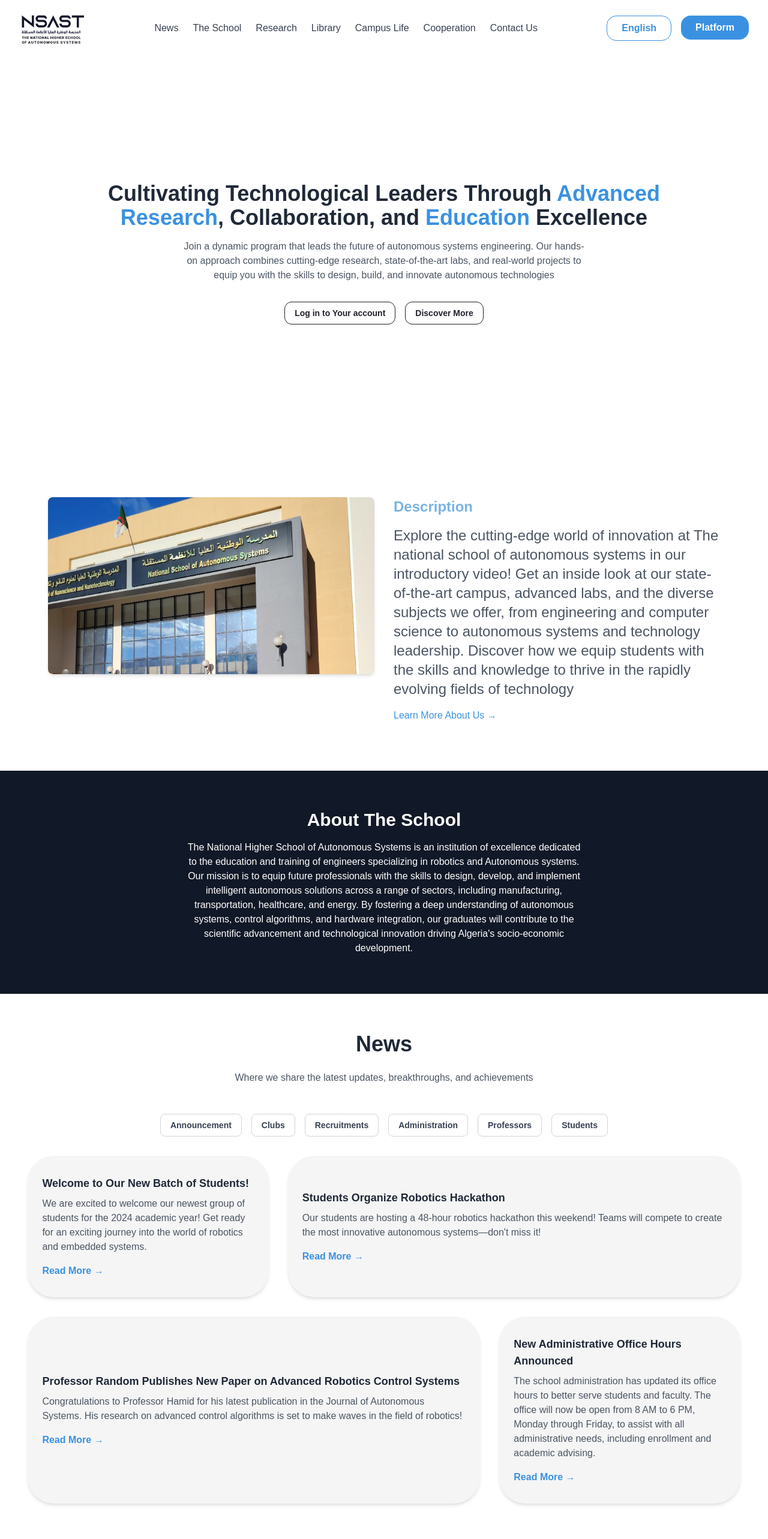
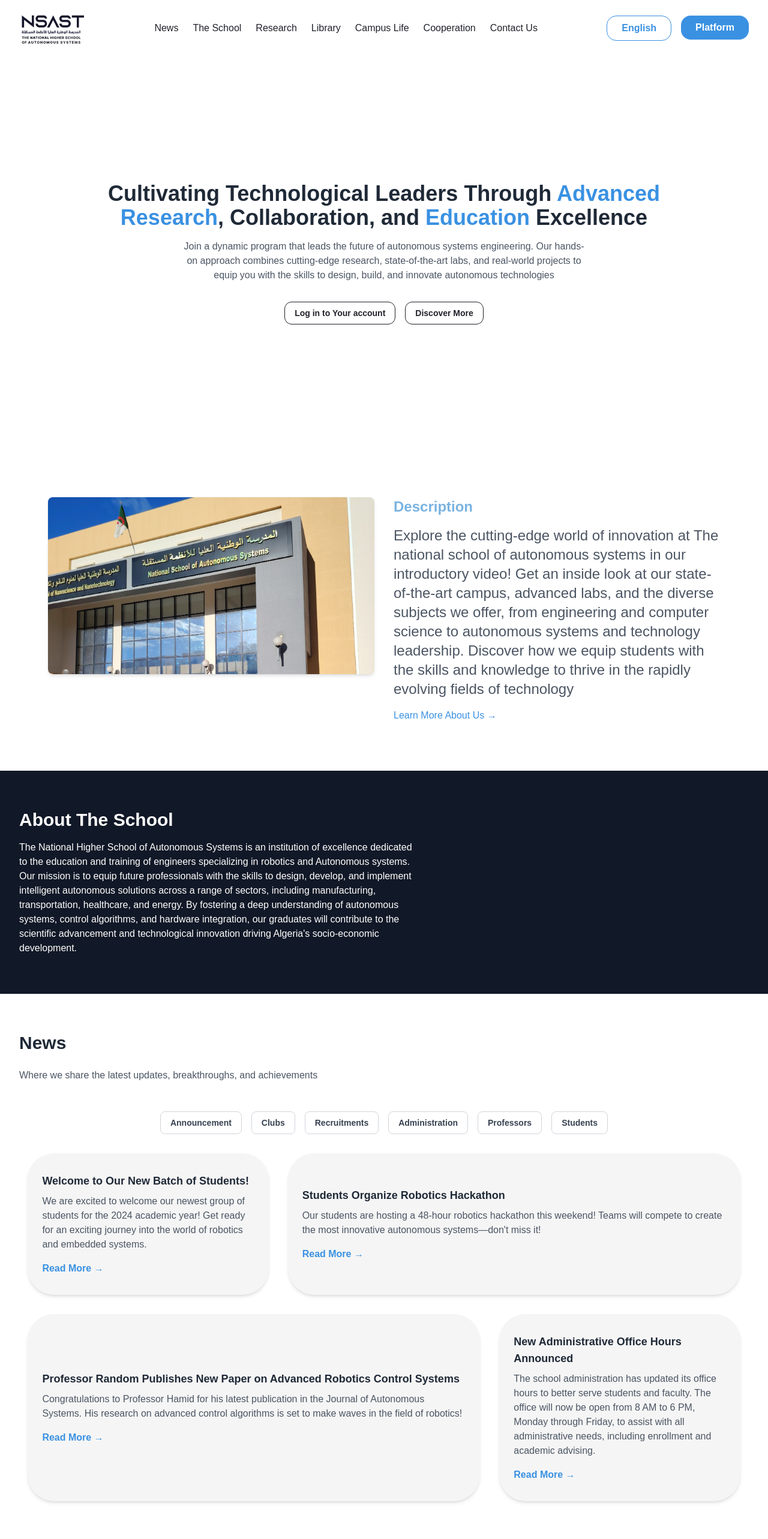
Before and after one commit to saap1tech/nsast_web, a Next.js app: page / in a window 1280 px wide. Shown: the top 2566 px of the page at 60% size. Built offline with nearby package versions, Linux system fonts and the light colour scheme.

Commit message:
Revert "added some animations to the buttons"
This reverts commit 7304db79192ca830a6ee6bed690e99954bab5841.

```diff
--- a/app/components/Header.jsx
+++ b/app/components/Header.jsx
@@ -10,45 +10,21 @@ export default function Header() {
           <Image src="/nsast-logo.png" alt="NSAST" height={85} width={110} />
         </Link>
         <nav className="hidden md:flex space-x-6 text-[#20212A]">
-        <Link href="/" className="group relative">
-        <span className="text-gray-700 hover:text-blue-600">News</span>
-        <span className="absolute left-0 bottom-0 h-0.5 w-0 bg-blue-600 transition-all duration-300 group-hover:w-full"></span>
-      </Link>
-      <Link href="/" className="group relative">
-        <span className="text-gray-700 hover:text-blue-600">The School</span>
-        <span className="absolute left-0 bottom-0 h-0.5 w-0 bg-blue-600 transition-all duration-300 group-hover:w-full"></span>
-      </Link>
-      <Link href="/" className="group relative">
-        <span className="text-gray-700 hover:text-blue-600">Research</span>
-        <span className="absolute left-0 bottom-0 h-0.5 w-0 bg-blue-600 transition-all duration-300 group-hover:w-full"></span>
-      </Link>
-      <Link href="/" className="group relative">
-        <span className="text-gray-700 hover:text-blue-600">Library</span>
-        <span className="absolute left-0 bottom-0 h-0.5 w-0 bg-blue-600 transition-all duration-300 group-hover:w-full"></span>
-      </Link>
-      <Link href="/" className="group relative">
-        <span className="text-gray-700 hover:text-blue-600">Campus Life</span>
-        <span className="absolute left-0 bottom-0 h-0.5 w-0 bg-blue-600 transition-all duration-300 group-hover:w-full"></span>
-      </Link>
-      <Link href="/" className="group relative">
-        <span className="text-gray-700 hover:text-blue-600">Cooperation</span>
-        <span className="absolute left-0 bottom-0 h-0.5 w-0 bg-blue-600 transition-all duration-300 group-hover:w-full"></span>
-      </Link>
-      <Link href="/" className="group relative">
-        <span className="text-gray-700 hover:text-blue-600">Contact Us</span>
-        <span className="absolute left-0 bottom-0 h-0.5 w-0 bg-blue-600 transition-all duration-300 group-hover:w-full"></span>
-      </Link>
+          <Link href="/">News</Link>
+          <Link href="/">The School</Link>
+          <Link href="/">Research</Link>
+          <Link href="/">Library</Link>
+          <Link href="/">Campus Life</Link>
+          <Link href="/">Cooperation</Link>
+          <Link href="/">Contact Us</Link>
         </nav>
         <div className="flex space-x-4">
-        <button className="hidden md:inline border-[#3A91E2] border-[1.5px] text-[#3A91E2] font-semibold px-6 py-2 rounded-2xl transition-shadow duration-300 hover:shadow-[0_0_15px_#3A91E2]">
-          English
-        </button>
-        <Link href="auth">
-        <button className="hidden md:inline bg-[#3A91E2] text-white font-semibold px-6 py-2 rounded-2xl transition-shadow duration-300 hover:shadow-[0_0_15px_#3A91E2]">
-           Platform
-        </button>
-        </Link>
-
+        <button className="hidden md:inline border-[#3A91E2] border-[1.5px] text-[#3A91E2] font-semibold px-6 py-2 rounded-2xl">English</button>
+          <Link href="auth">
+            <button className="hidden md:inline bg-[#3A91E2] text-white font-semibold px-6 py-2 rounded-2xl">
+              Platform
+            </button>
+          </Link>
 
         </div>
       </div>
--- a/app/page.js
+++ b/app/page.js
@@ -59,8 +59,8 @@ export default function Home() {
         </section>
 
         <section className="bg-gray-900 text-white py-16 px-8">
-          <h2 className="text-3xl text-center font-bold">About The School</h2>
-          <p className="mt-4 text-center max-w-2xl mx-auto">
+          <h2 className="text-3xl font-bold">About The School</h2>
+          <p className="mt-4 max-w-2xl">
             The National Higher School of Autonomous Systems is an institution
             of excellence dedicated to the education and training of engineers
             specializing in robotics and Autonomous systems. Our mission is to
@@ -72,12 +72,11 @@ export default function Home() {
             contribute to the scientific advancement and technological
             innovation driving Algeria's socio-economic development.
           </p>
-
         </section>
 
         <section className="px-8 py-16">
-  <h2 className="text-4xl font-bold text-gray-800 text-center mb-6">News</h2>
-  <p className="text-gray-600 text-center mb-12">
+          <h2 className="text-3xl font-bold text-gray-800 mb-6">News</h2>
+          <p className="text-gray-600 mb-12">
             Where we share the latest updates, breakthroughs, and achievements
           </p>
 
@@ -92,7 +91,7 @@ export default function Home() {
             ].map((category) => (
               <button
                 key={category}
-        className="px-4 py-2 text-sm font-semibold text-gray-700 border border-gray-300 rounded-lg hover:bg-gray-100 hover:shadow-[0_0_10px_#3A91E2] transition-shadow duration-300"
+                className="px-4 py-2 text-sm font-semibold text-gray-700 border border-gray-300 rounded-lg hover:bg-gray-100"
               >
                 {category}
               </button>
@@ -100,55 +99,79 @@ export default function Home() {
           </div>
 
           <div className="flex flex-wrap justify-center gap-8">
-    {[
-      {
-        title: "Welcome to Our New Batch of Students!",
-        content:
-          "We are excited to welcome our newest group of students for the 2024 academic year! Get ready for an exciting journey into the world of robotics and embedded systems.",
-        linkText: "Read More →",
-        width: "w-[33%]",
-      },
-      {
-        title: "Students Organize Robotics Hackathon",
-        content:
-          "Our students are hosting a 48-hour robotics hackathon this weekend! Teams will compete to create the most innovative autonomous systems—don't miss it!",
-        linkText: "Read More →",
-        width: "w-[62%]",
-      },
-      {
-        title:
-          "Professor Random Publishes New Paper on Advanced Robotics Control Systems",
-        content:
-          "Congratulations to Professor Hamid for his latest publication in the Journal of Autonomous Systems. His research on advanced control algorithms is set to make waves in the field of robotics!",
-        linkText: "Read More →",
-        width: "w-[62%]",
-      },
-      {
-        title: "New Administrative Office Hours Announced",
-        content:
-          "The school administration has updated its office hours to better serve students and faculty. The office will now be open from 8 AM to 6 PM, Monday through Friday, to assist with all administrative needs, including enrollment and academic advising.",
-        linkText: "Read More →",
-        width: "w-[33%]",
-      },
-    ].map((card, index) => (
-      <div
-        key={index}
-        className={`bg-[#F5F5F5] py-8 px-6 rounded-[44px] shadow-md ${card.width} flex flex-col justify-center transition-all duration-500 hover:scale-105 hover:shadow-[0_0_15px_#3A91E2] hover:translate-y-[-5px]`}
-      >
-        <h3 className="text-lg font-bold text-gray-800 mb-2">{card.title}</h3>
-        <p className="text-gray-600 mb-4">{card.content}</p>
+            <div className="bg-[#F5F5F5] py-8 px-6 rounded-[44px] shadow-md w-[33%] flex flex-col justify-center">
+              <h3 className="text-lg font-bold text-gray-800 mb-2">
+                Welcome to Our New Batch of Students!
+              </h3>
+              <p className="text-gray-600 mb-4">
+                We are excited to welcome our newest group of students for the
+                2024 academic year! Get ready for an exciting journey into the
+                world of robotics and embedded systems.
+              </p>
               <a
                 href="#"
-          className="text-[#3A91E2] font-semibold hover:underline transition-colors duration-300"
+                className="text-[#3A91E2] font-semibold hover:underline"
               >
-          {card.linkText}
+                Read More →
               </a>
             </div>
-    ))}
+
+            <div className="bg-[#F5F5F5] py-8 px-6 rounded-[44px] shadow-md w-[62%] flex flex-col justify-center">
+              <h3 className="text-lg font-bold text-gray-800 mb-2">
+                Students Organize Robotics Hackathon
+              </h3>
+              <p className="text-gray-600 mb-4">
+                Our students are hosting a 48-hour robotics hackathon this
+                weekend! Teams will compete to create the most innovative
+                autonomous systems—don't miss it!
+              </p>
+              <a
+                href="#"
+                className="text-[#3A91E2] font-semibold hover:underline"
+              >
+                Read More →
+              </a>
+            </div>
+
+            <div className="bg-[#F5F5F5] py-8 px-6 rounded-[44px] shadow-md w-[62%] flex flex-col justify-center">
+              <h3 className="text-lg font-bold text-gray-800 mb-2">
+                Professor Random Publishes New Paper on Advanced Robotics
+                Control Systems
+              </h3>
+              <p className="text-gray-600 mb-4">
+                Congratulations to Professor Hamid for his latest publication in
+                the Journal of Autonomous Systems. His research on advanced
+                control algorithms is set to make waves in the field of
+                robotics!
+              </p>
+              <a
+                href="#"
+                className="text-[#3A91E2] font-semibold hover:underline"
+              >
+                Read More →
+              </a>
+            </div>
+
+            <div className="bg-[#F5F5F5] py-8 px-6 rounded-[44px] shadow-md w-[33%] flex flex-col justify-center">
+              <h3 className="text-lg font-bold text-gray-800 mb-2">
+                New Administrative Office Hours Announced
+              </h3>
+              <p className="text-gray-600 mb-4">
+                The school administration has updated its office hours to better
+                serve students and faculty. The office will now be open from 8
+                AM to 6 PM, Monday through Friday, to assist with all
+                administrative needs, including enrollment and academic
+                advising.
+              </p>
+              <a
+                href="#"
+                className="text-[#3A91E2] font-semibold hover:underline"
+              >
+                Read More →
+              </a>
+            </div>
           </div>
         </section>
-
-
 
         <section className="py-16 px-8">
           <h2 className="text-4xl font-bold text-center text-gray-800">Campus Life</h2>
```
Lines whose indentation alone changed are shown as unchanged.
